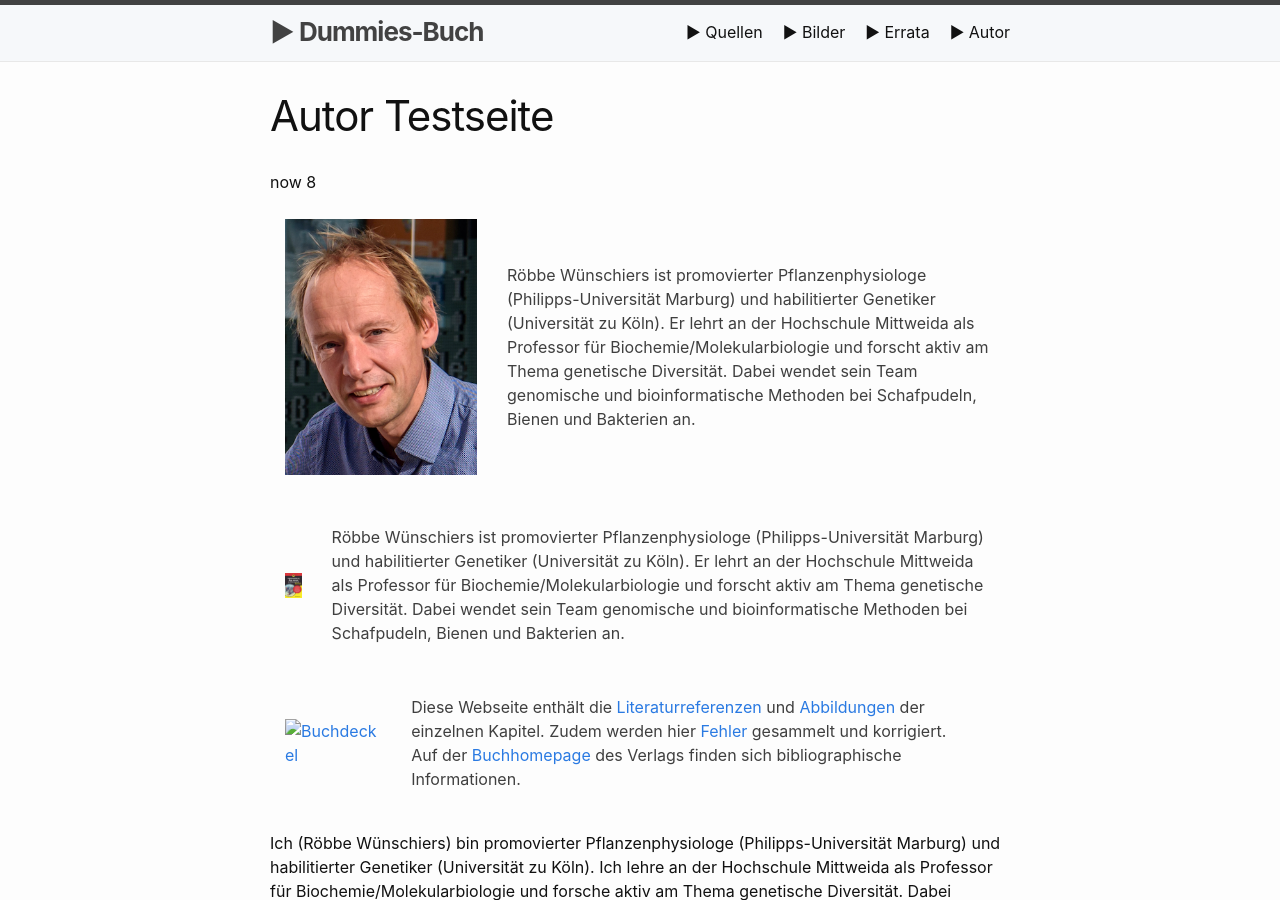
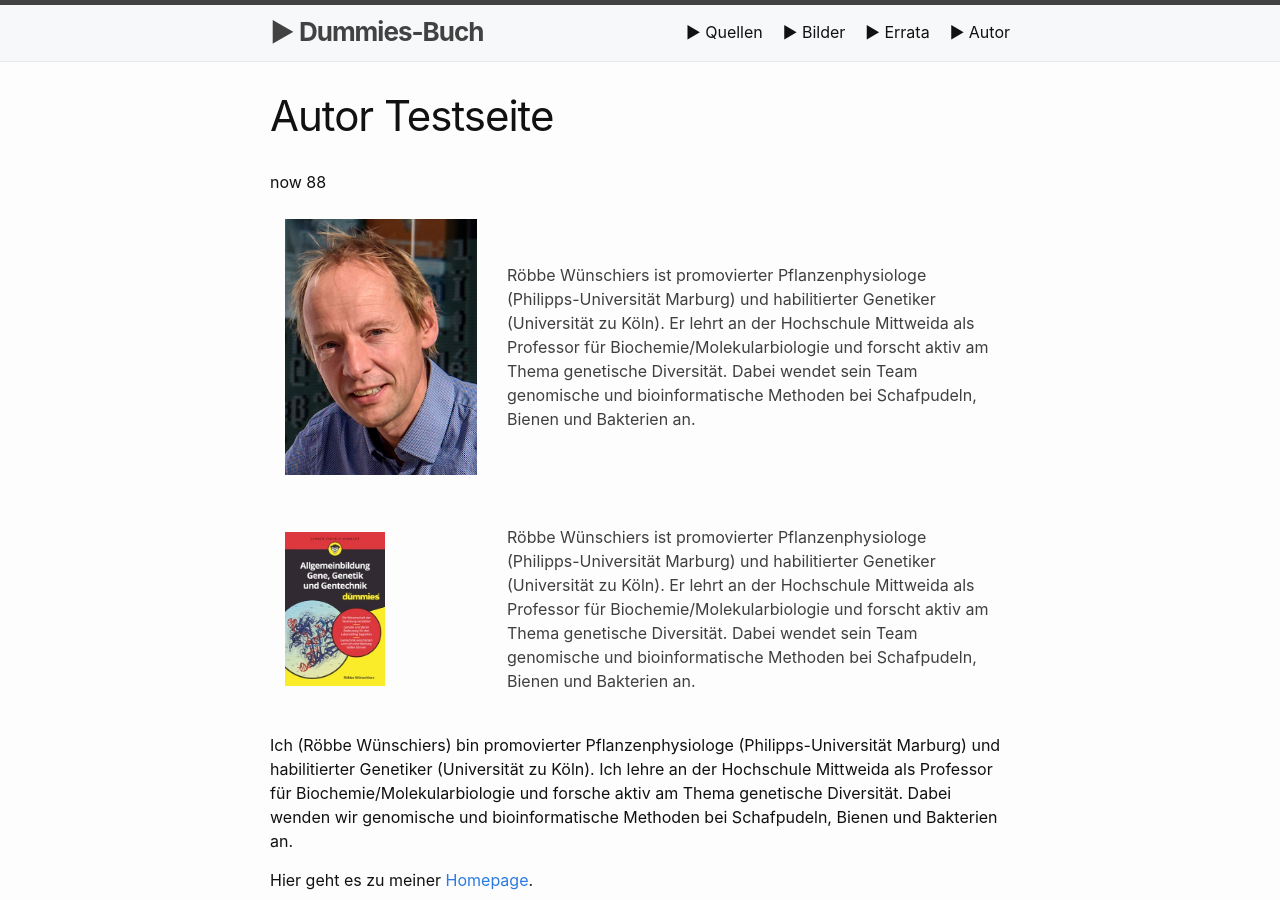
Before and after one commit to awkologist/dummie, a Jekyll site: the page built from autor-play.md, in a window 1280 px wide and 900 px high. Built offline with Jekyll 4.4.1, drawn with Linux system fonts in a browser that asks for light colours; Markdown is read by kramdown in place of the engine named in the settings.

Commit message:
Update autor-play.md

```diff
--- a/autor-play.md
+++ b/autor-play.md
@@ -4,7 +4,7 @@ title: Autor Testseite
 permalink: /autorplay/
 ---
 
-now 8
+now 88
 
 <table>
   <tr>
@@ -15,17 +15,11 @@ now 8
 
  <table>
   <tr>
-    <td><img src="/dummie/cover-dummie.png" alt="Cover" width="100" class="responsive"></td>
-    <td>Röbbe Wünschiers ist promovierter Pflanzenphysiologe (Philipps-Universität Marburg) und habilitierter Genetiker (Universität zu Köln). Er lehrt an der Hochschule Mittweida als Professor für Biochemie/Molekularbiologie und forscht aktiv am Thema genetische Diversität. Dabei wendet sein Team genomische und bioinformatische Methoden bei Schafpudeln, Bienen und Bakterien an. </td>
+    <td style="width:30%"><img src="/dummie/cover-dummie.png" alt="Cover" width="100" class="responsive"></td>
+    <td style="width:70%">Röbbe Wünschiers ist promovierter Pflanzenphysiologe (Philipps-Universität Marburg) und habilitierter Genetiker (Universität zu Köln). Er lehrt an der Hochschule Mittweida als Professor für Biochemie/Molekularbiologie und forscht aktiv am Thema genetische Diversität. Dabei wendet sein Team genomische und bioinformatische Methoden bei Schafpudeln, Bienen und Bakterien an. </td>
   </tr>
  </table>
 
-<table>
-  <tr>
-    <td><a href="https://www.wiley-vch.de/de/fachgebiete/naturwissenschaften/allgemeinbildung-gene-genetik-und-gentechnik-fuer-dummies-978-3-527-71746-0"><img src="cover-dummie.png" alt="Buchdeckel" class="responsive"></a></td>
-    <td>Diese Webseite enthält die <a href="quellen">Literaturreferenzen</a> und <a href="gallery">Abbildungen</a> der einzelnen Kapitel. Zudem werden hier <a href="errata">Fehler</a> gesammelt und korrigiert.<br>Auf der <a href="https://www.wiley-vch.de/de/fachgebiete/naturwissenschaften/allgemeinbildung-gene-genetik-und-gentechnik-fuer-dummies-978-3-527-71746-0">Buchhomepage</a> des Verlags finden sich bibliographische Informationen. </td>
-  </tr>
- </table>
 
 Ich (Röbbe Wünschiers) bin promovierter Pflanzenphysiologe (Philipps-Universität Marburg) und habilitierter Genetiker (Universität zu Köln). Ich lehre an der Hochschule Mittweida als Professor für Biochemie/Molekularbiologie und forsche aktiv am Thema genetische Diversität. Dabei wenden wir genomische und bioinformatische Methoden bei Schafpudeln, Bienen und Bakterien an.
 
```
